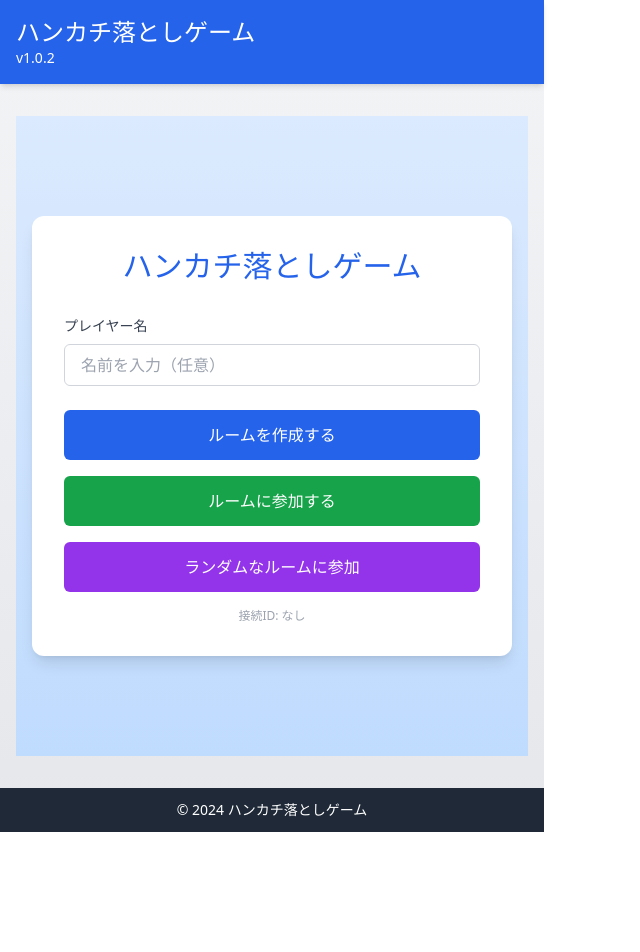
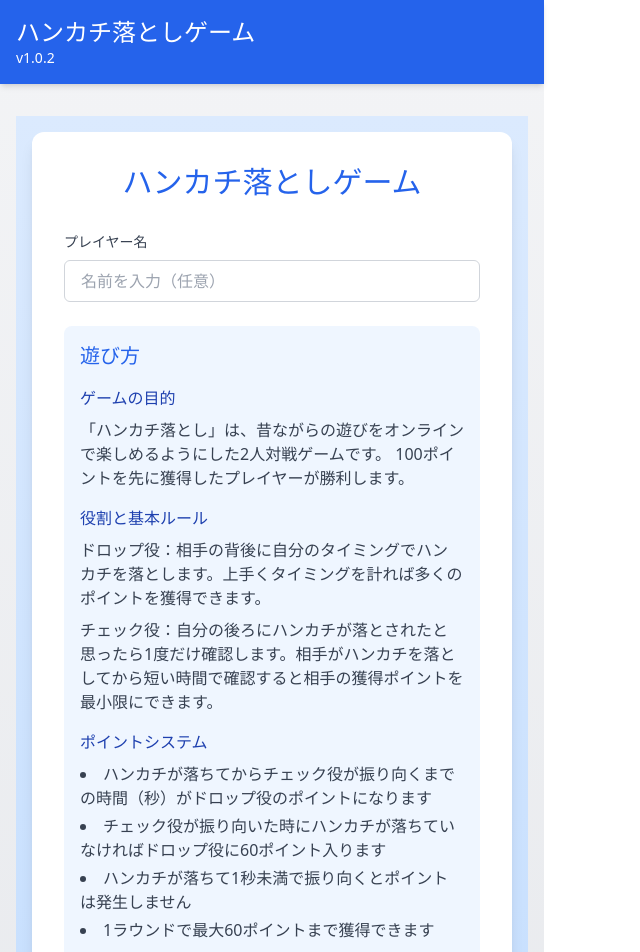
Before and after one commit to HirokiTsurunaga/hankerchief-game, a React (Vite) app in the folder hankerchief-game/client/: page / in a window 1280 px wide. Shown: the top 952 px of the page, without its empty margins (0-640 px from the left). Before the commit the page ends 832 px from the top, so only its background shows below. Built offline with nearby package versions, Linux system fonts and the light colour scheme; no server answers.

Commit message:
修正: トップページのゲーム説明を元の詳細なバージョンに復元

```diff
--- a/hankerchief-game/client/src/components/Lobby.jsx
+++ b/hankerchief-game/client/src/components/Lobby.jsx
@@ -61,6 +61,47 @@ export default function Lobby() {
                 className="w-full px-4 py-2 border border-gray-300 rounded-md focus:outline-none focus:ring-2 focus:ring-blue-500"
                 placeholder="名前を入力（任意）"
               />
+            </div>
+
+            <div className="mb-6 p-4 bg-blue-50 rounded-lg">
+              <h2 className="text-xl font-bold mb-4 text-blue-600">遊び方</h2>
+
+              <div className="mb-4 text-left">
+                <h3 className="font-semibold text-blue-800 mb-2">ゲームの目的</h3>
+                <p className="text-gray-700 mb-2">
+                  「ハンカチ落とし」は、昔ながらの遊びをオンラインで楽しめるようにした2人対戦ゲームです。
+                  100ポイントを先に獲得したプレイヤーが勝利します。
+                </p>
+              </div>
+
+              <div className="mb-4 text-left">
+                <h3 className="font-semibold text-blue-800 mb-2">役割と基本ルール</h3>
+                <p className="text-gray-700 mb-2">
+                  <span className="font-medium">ドロップ役</span>：相手の背後に自分のタイミングでハンカチを落とします。上手くタイミングを計れば多くのポイントを獲得できます。
+                </p>
+                <p className="text-gray-700 mb-2">
+                  <span className="font-medium">チェック役</span>：自分の後ろにハンカチが落とされたと思ったら1度だけ確認します。相手がハンカチを落としてから短い時間で確認すると相手の獲得ポイントを最小限にできます。
+                </p>
+              </div>
+
+              <div className="mb-4 text-left">
+                <h3 className="font-semibold text-blue-800 mb-2">ポイントシステム</h3>
+                <ul className="list-disc list-inside text-gray-700 space-y-1">
+                  <li>ハンカチが落ちてからチェック役が振り向くまでの時間（秒）がドロップ役のポイントになります</li>
+                  <li>チェック役が振り向いた時にハンカチが落ちていなければドロップ役に60ポイント入ります</li>
+                  <li>ハンカチが落ちて1秒未満で振り向くとポイントは発生しません</li>
+                  <li>1ラウンドで最大60ポイントまで獲得できます</li>
+                </ul>
+              </div>
+
+              <div className="text-left">
+                <h3 className="font-semibold text-blue-800 mb-2">ゲームの流れ</h3>
+                <p className="text-gray-700">
+                  1. 各ラウンドで役割が交代します<br />
+                  2. 両プレイヤーは60秒以内に行動を起こす必要があります<br />
+                  3. ラウンド終了後に結果が表示され、次のラウンドへ進みます<br />
+                </p>
+              </div>
             </div>
 
             <div className="space-y-4">
```
